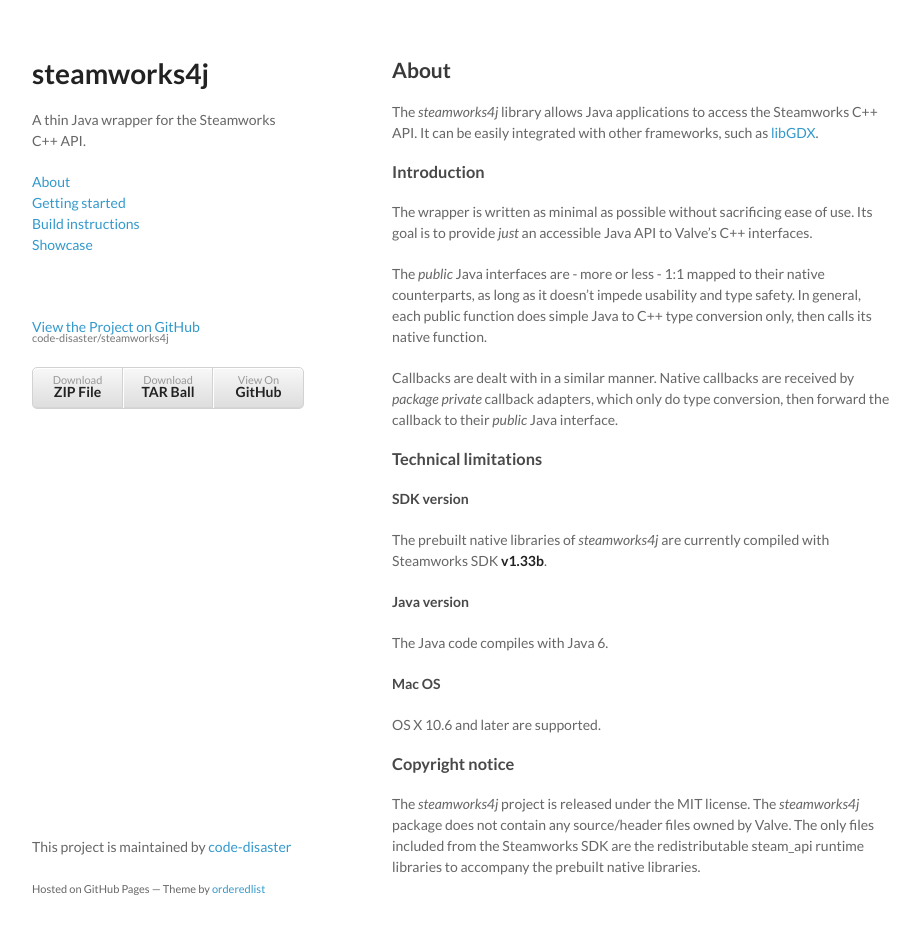
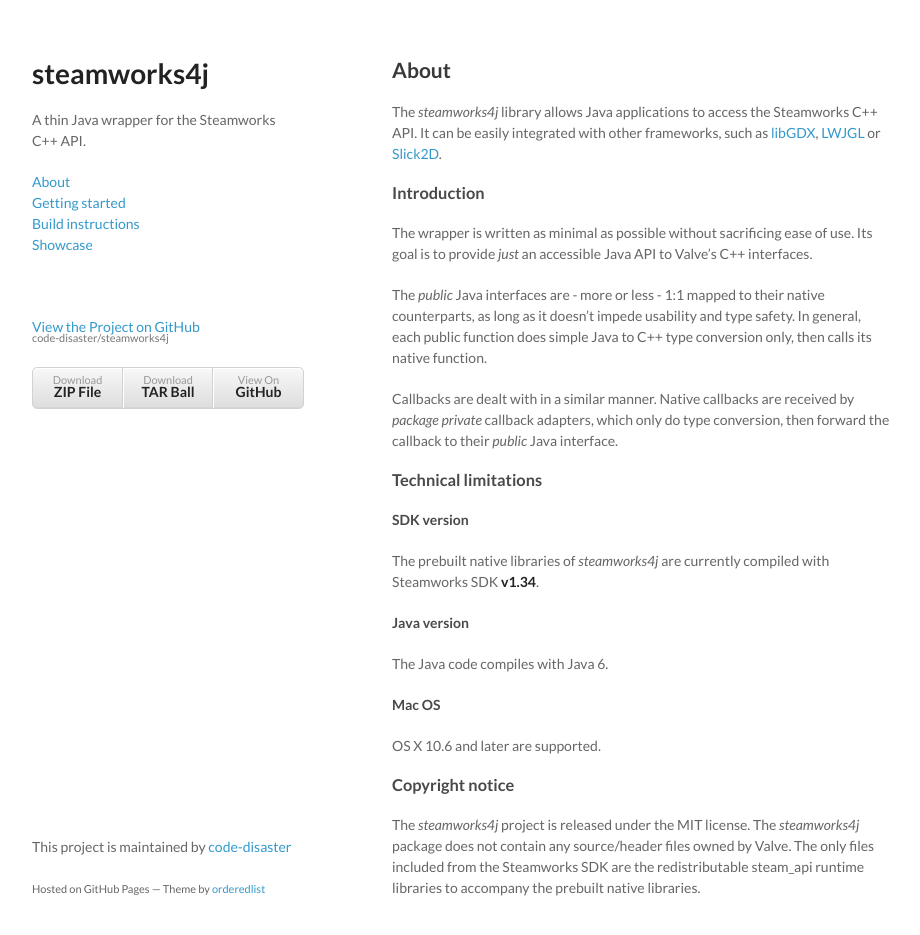
Before and after one commit to code-disaster/steamworks4j, a Jekyll site: the page built from index.md, in a window 1280 px wide and 968 px high. Shown: the top 935 px of the window, without its empty margins (178-1098 px from the left). Built offline with Jekyll 4.4.1, drawn with Linux system fonts in a browser that asks for light colours; Markdown is read by kramdown in place of the engine named in the settings.

Commit message:
Updated version.

```diff
--- a/_config.yml
+++ b/_config.yml
@@ -3,5 +3,5 @@
 markdown: redcarpet
 
 steamworks4j:
-  version: 1.1.0
-  sdk-version: 1.33b
+  version: 1.2.0
+  sdk-version: 1.34
--- a/index.md
+++ b/index.md
@@ -4,7 +4,7 @@
 
 ## About
 
-The *steamworks4j* library allows Java applications to access the Steamworks C++ API. It can be easily integrated with other frameworks, such as [libGDX](http://libgdx.badlogicgames.com/).
+The *steamworks4j* library allows Java applications to access the Steamworks C++ API. It can be easily integrated with other frameworks, such as [libGDX](http://libgdx.badlogicgames.com/), [LWJGL](http://www.lwjgl.org/) or [Slick2D](http://slick.ninjacave.com/).
 
 ### Introduction
 
```
